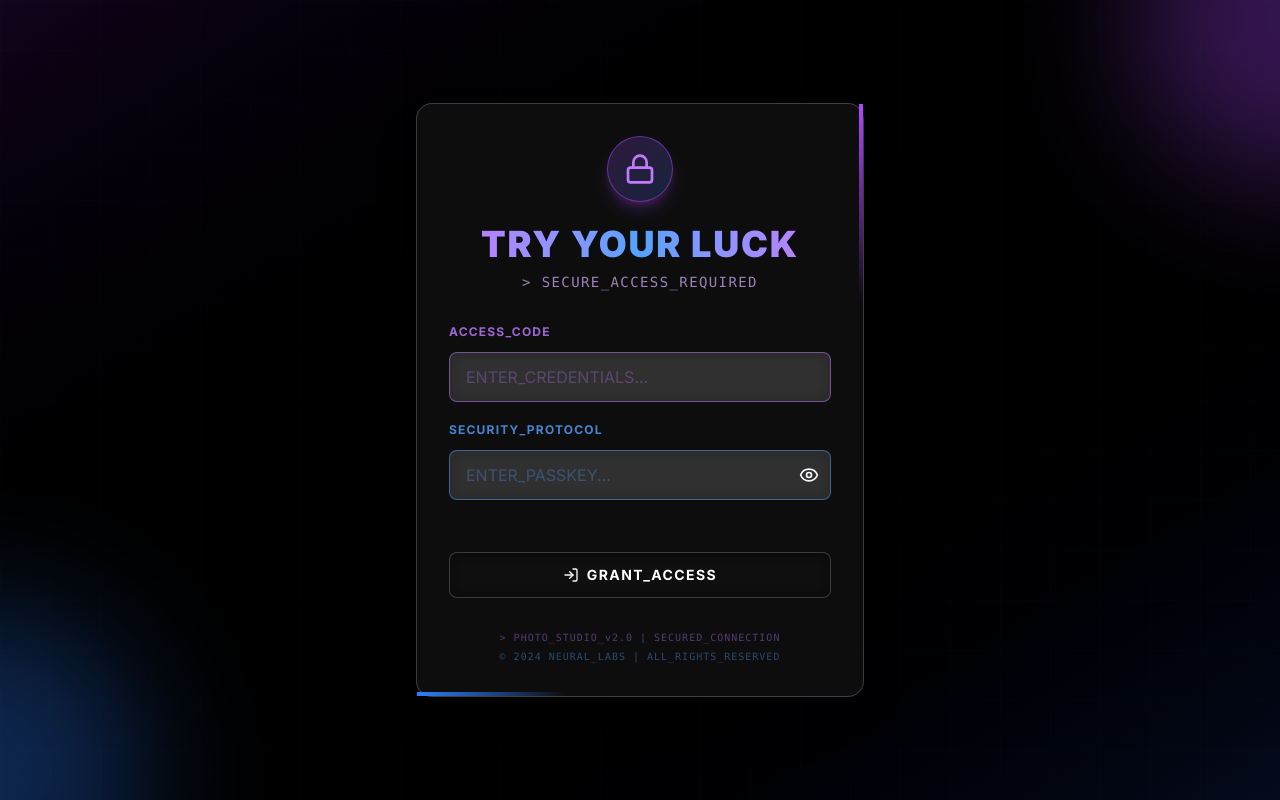
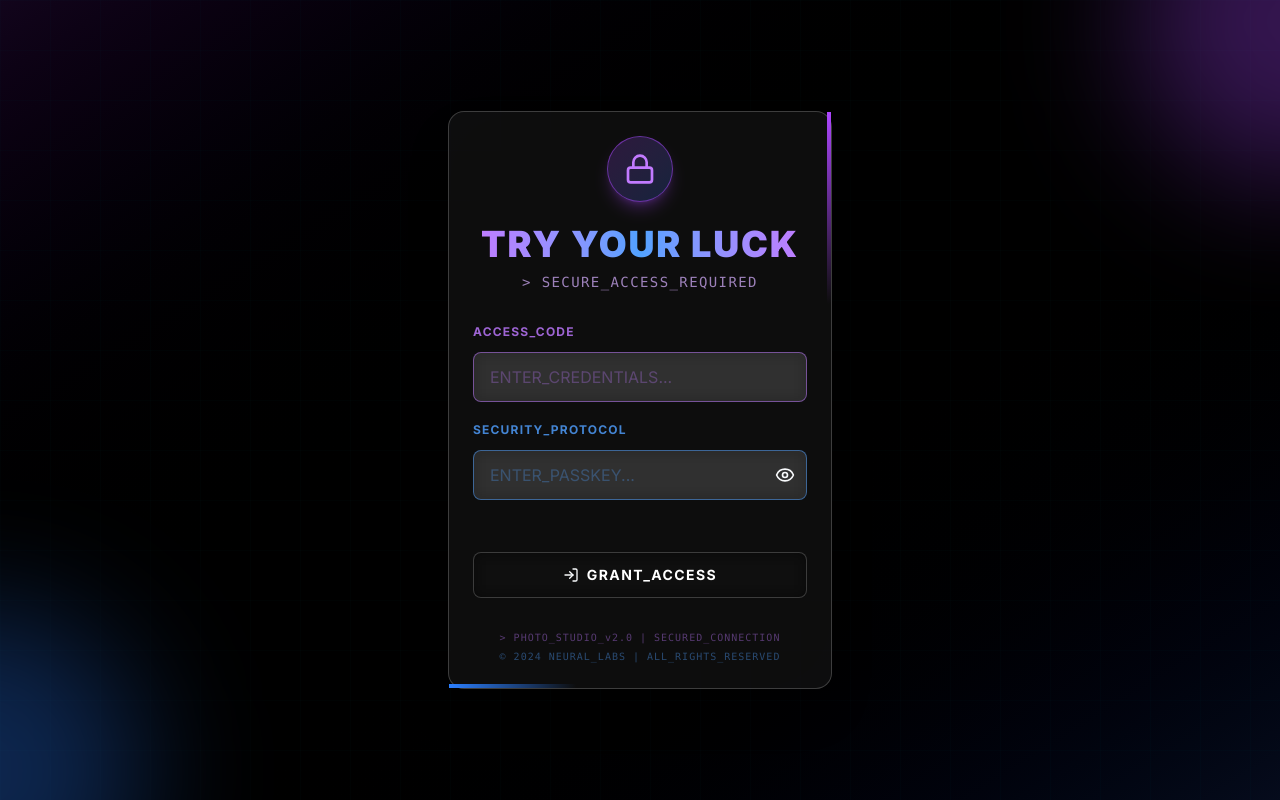
Before and after one commit to gitbuh0-byte/iddl, a React (Vite) app: page / in a window 1280 px wide. Built offline with nearby package versions, Linux system fonts and the light colour scheme.

Commit message:
Update changes

```diff
--- a/src/components/Login.tsx
+++ b/src/components/Login.tsx
@@ -84,7 +84,7 @@ export const Login: React.FC<LoginProps> = ({ onLoginSuccess }) => {
       />
 
       {/* Main content */}
-      <div className="relative z-10 w-full max-w-md">
+      <div className="relative z-10 w-full max-w-sm">
         <motion.div
           initial={{ opacity: 0, y: 20, scale: 0.95 }}
           animate={{ opacity: 1, y: 0, scale: 1 }}
@@ -95,7 +95,7 @@ export const Login: React.FC<LoginProps> = ({ onLoginSuccess }) => {
           <div className="absolute inset-0 bg-gradient-to-r from-purple-500/50 via-blue-500/50 to-purple-500/50 rounded-2xl blur-lg opacity-0 group-hover:opacity-100 transition-opacity duration-500" />
 
           {/* Glassmorphic card */}
-          <div className="relative backdrop-blur-2xl bg-white/5 border border-white/20 rounded-2xl p-8 shadow-2xl">
+          <div className="relative backdrop-blur-2xl bg-white/5 border border-white/20 rounded-2xl p-6 shadow-2xl">
             {/* Decorative elements */}
             <div className="absolute top-0 right-0 w-1 h-1/3 bg-gradient-to-b from-purple-500 to-transparent" />
             <div className="absolute bottom-0 left-0 w-1/3 h-1 bg-gradient-to-r from-blue-500 to-transparent" />
```
